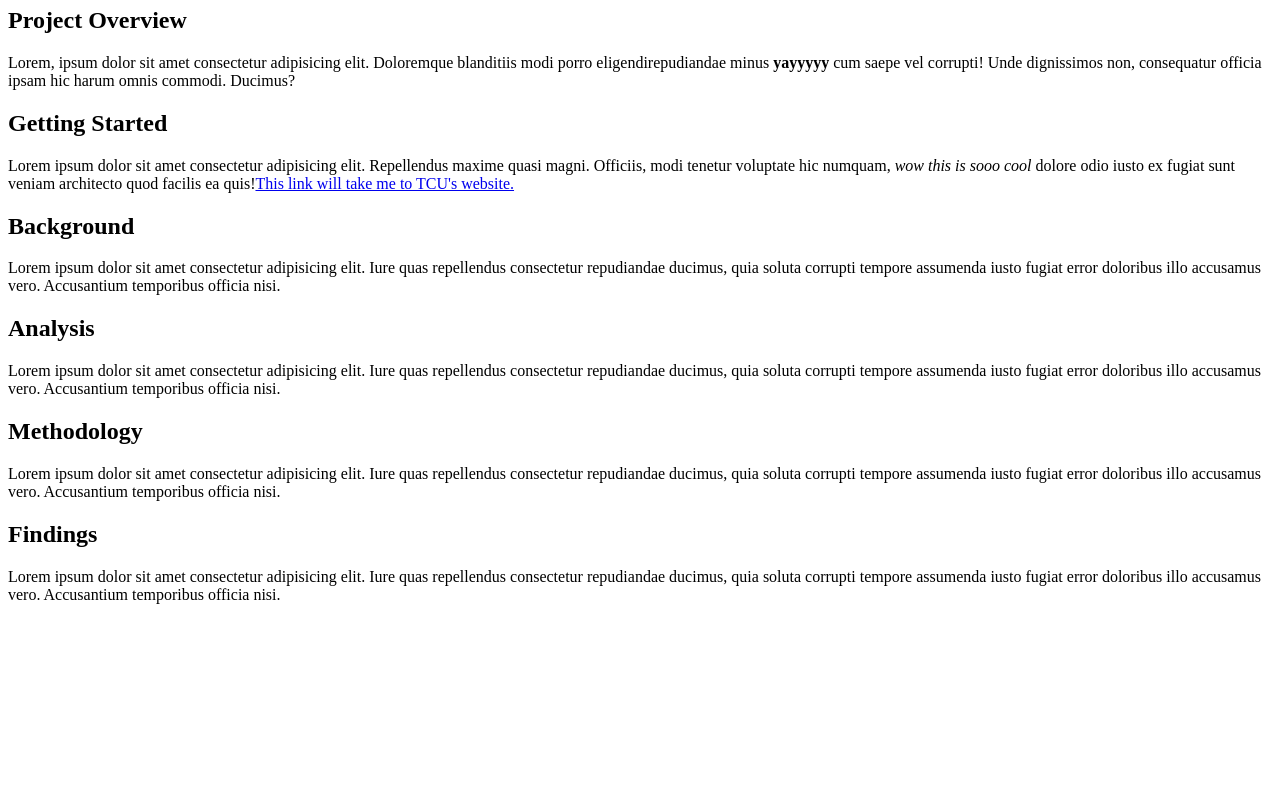
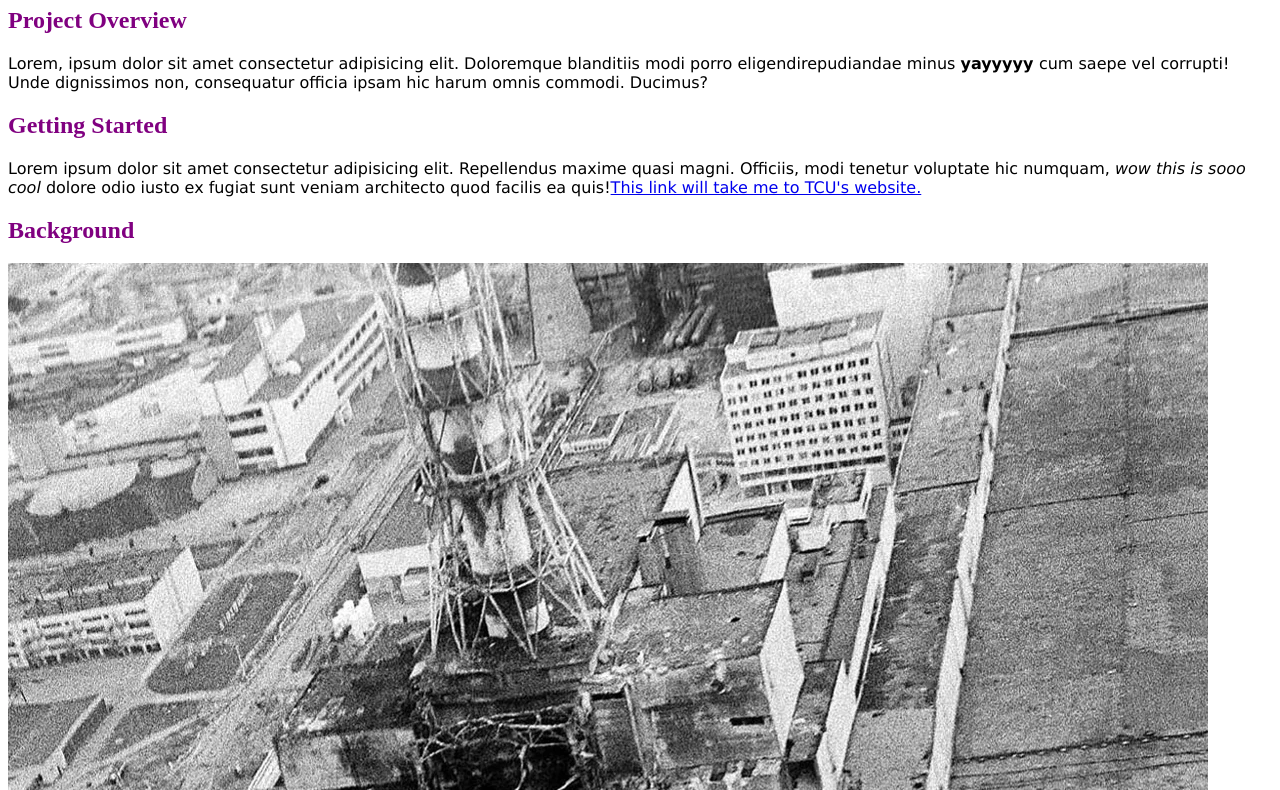
Before and after one commit to andrewkrayer21/20833_project, a plain HTML site: page index.html in a window 1280 px wide. Shown: the part 99-889 px from the top of the page. Before the commit the page ends 800 px from the top, so only its background shows below. Drawn offline with Linux system fonts and the light colour scheme.

Commit message:
updates to html

```diff
--- /dev/null
+++ b/css/styles.css
@@ -0,0 +1,2 @@
+h1, h2, h3 {color:purple}
+p {font-family:'Lucida Sans', 'Lucida Sans Regular', 'Lucida Grande', 'Lucida Sans Unicode', Geneva, Verdana, sans-serif}
--- a/index.html
+++ b/index.html
@@ -4,6 +4,8 @@
     <meta charset="UTF-8">
     <meta name="viewport" content="width=device-width, initial-scale=1.0">
     <title>Project Home</title>
+
+    <link rel="stylesheet" href="css/styles.css">
 </head>
 <body>
 
@@ -39,6 +41,8 @@ Home |
 <section id = "Background"></section>
 <h2> Background</h2>
 
+<img src="images/2000.webp" alt="images">
+
 <p>Lorem ipsum dolor sit amet consectetur adipisicing elit. Iure quas repellendus consectetur repudiandae ducimus, quia soluta corrupti tempore assumenda iusto fugiat error doloribus illo accusamus vero. Accusantium temporibus officia nisi.</p>
 <section id = "Analysis"></section>
 <h2> Analysis</h2>
```
Also changed, not shown: images/2000.webp (added).
